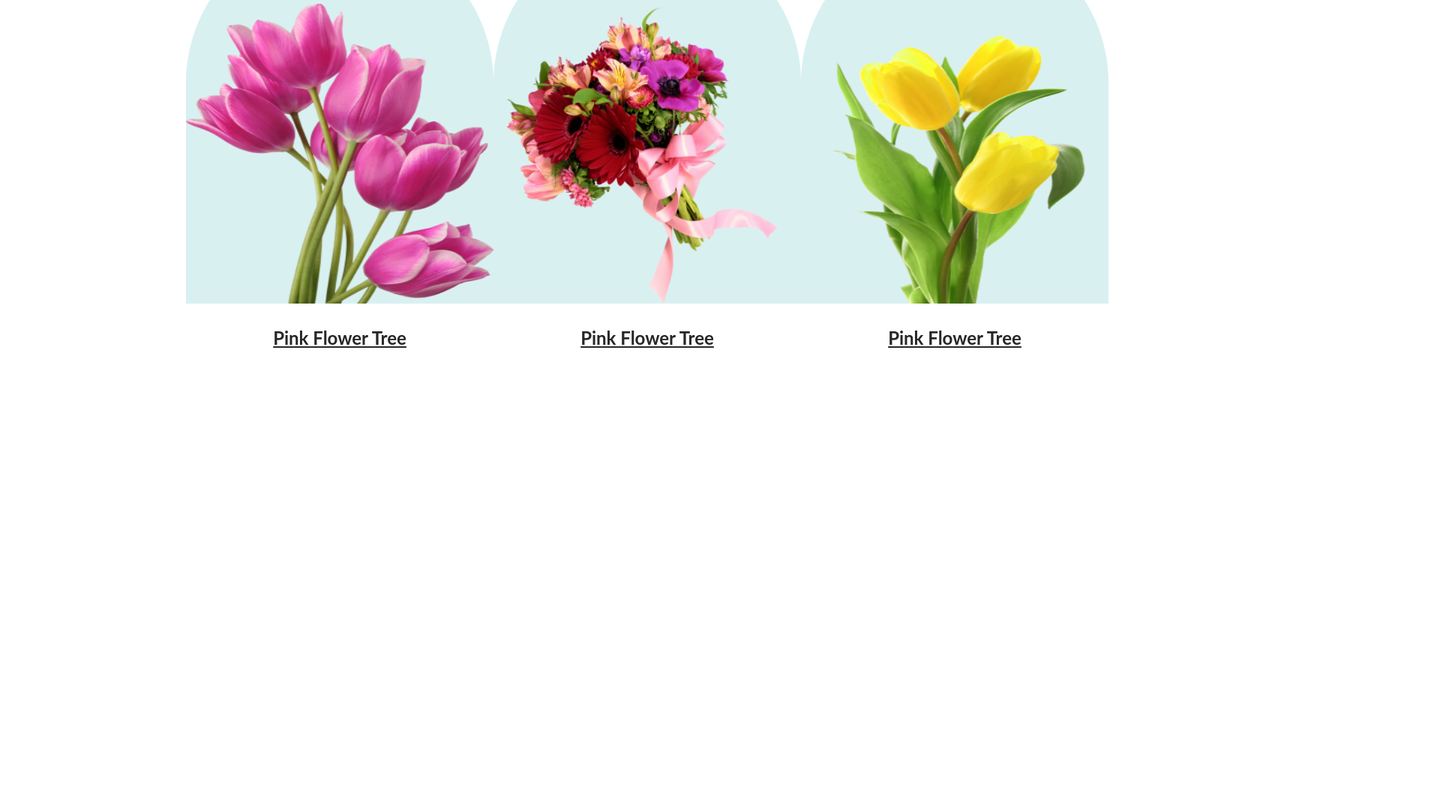
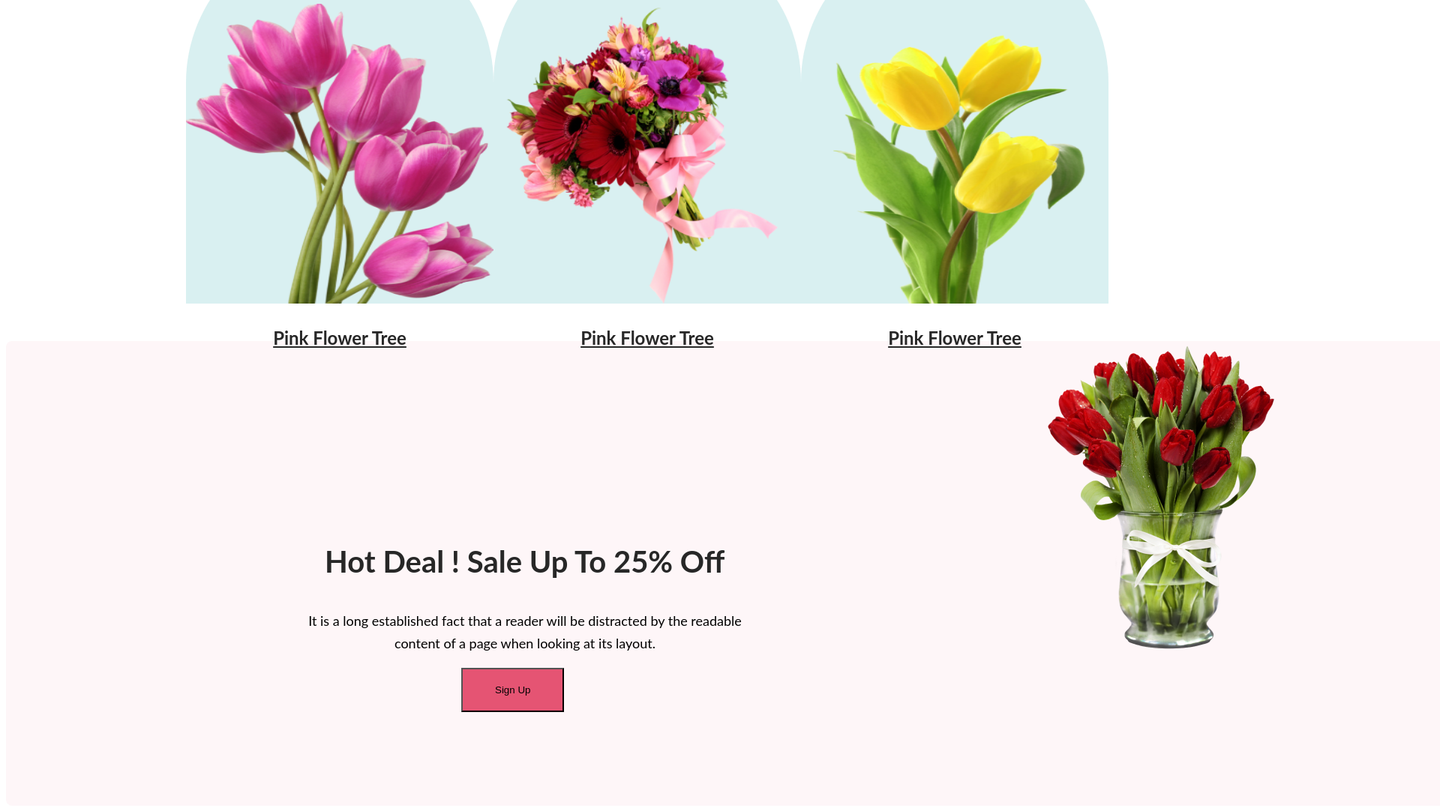
Before and after one commit to arifr956/flower-shop, a plain HTML site: page index.html in a window 1280 px wide. Shown: the part 1228-2306 px from the top of the page at 75% size, 1920 px wide, since content can reach past the window. Before the commit the page ends 1696 px from the top, so only its background shows below. Drawn offline with Linux system fonts and the light colour scheme.

Commit message:
hot sale 50 done

```diff
--- a/index.html
+++ b/index.html
@@ -41,6 +41,15 @@
             </div>
 
         </section>
+        <section class="hot-sale">
+            <div class="hot-sale-text">
+                <h3 class="hot-sale-title">Hot Deal ! Sale Up To 25% Off</h3>
+                <p class="hot-sale-description">It is a long established fact that a reader will be distracted by the readable content of a page when looking at its layout.</p>
+                <button class="hot-sale-btn">Sign Up</button>
+            </div>
+            <div class="hot-sale-image"><img src="images/pngwing 8.png" alt=""></div>
+
+        </section>
     </main>
     <footer>
 
--- a/styles/style.css
+++ b/styles/style.css
@@ -123,3 +123,46 @@
     line-height: 35px;
     text-decoration-line: underline;
 }
+
+.hot-sale {
+    display: flex;
+    width: 1922px;
+    height: 620px;
+    flex-shrink: 0;
+    border-radius: 8px;
+    background: rgba(229, 84, 115, 0.05);
+}
+
+.hot-sale-text {
+    padding: 230px 0px 162px 395px;
+    width: 989px;
+}
+
+.hot-sale-title {
+    color: #272727;
+    font-family: Lato;
+    font-size: 40px;
+    margin-left: 30px;
+}
+
+.hot-sale-description {
+    display: flex;
+    width: 594px;
+    flex-direction: column;
+    Copy color: rgba(39, 39, 39, 0.60);
+    text-align: center;
+    font-family: Lato;
+    font-size: 18px;
+    font-weight: 400;
+    line-height: 30px;
+}
+
+.hot-sale-btn {
+    display: inline-flex;
+    padding: 20px 43px;
+    align-items: flex-start;
+    gap: 10px;
+    margin-left: 212px;
+    Copy border-radius: 8px;
+    background: #E55473;
+}
```
